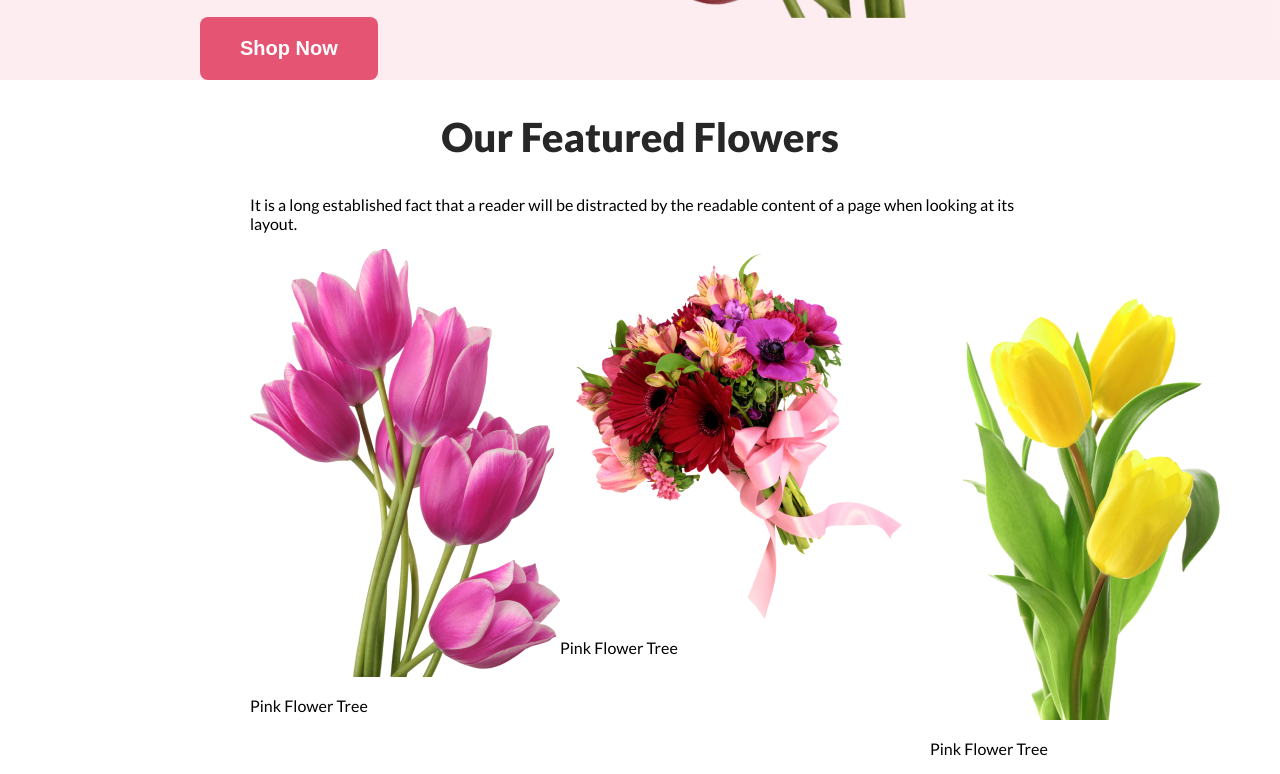
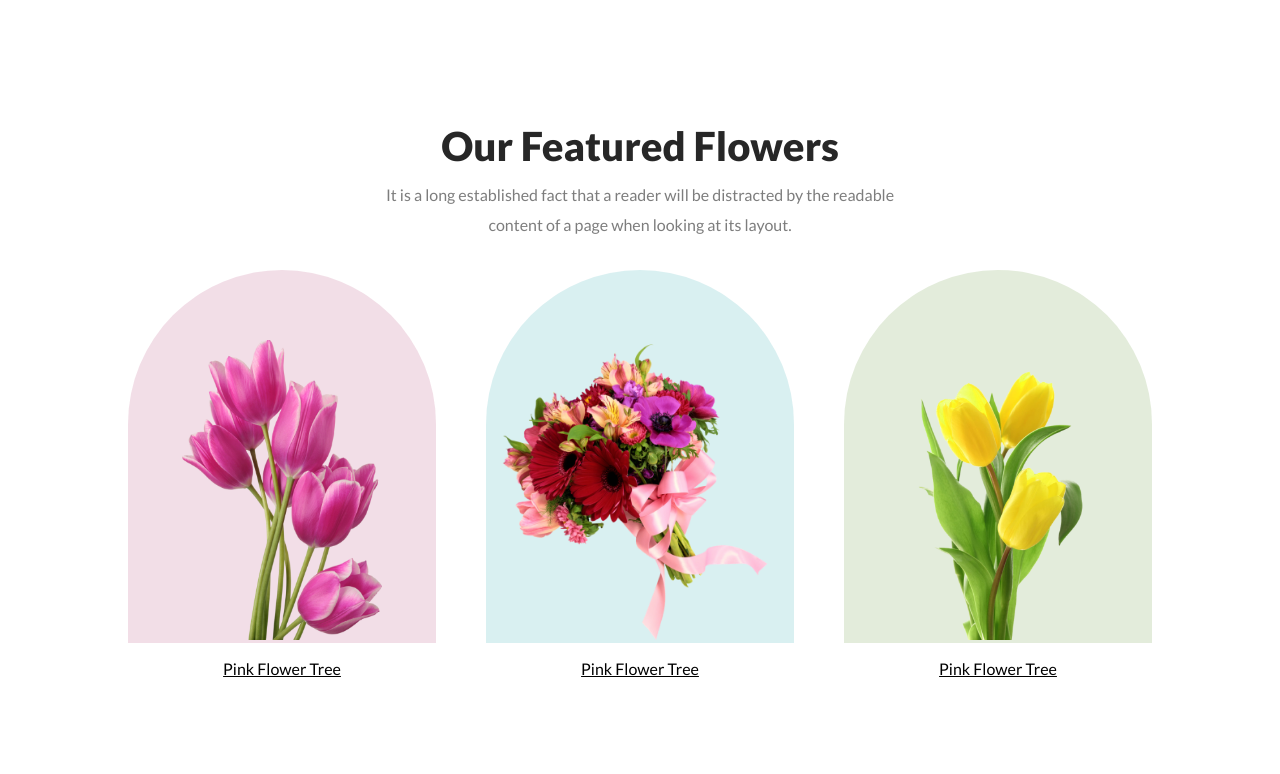
Before and after one commit to Rahamat725/flower-shop, a plain HTML site: page index.html in a window 1280 px wide. Shown: the part 725-1499 px from the top of the page. After the commit the page ends 1419 px from the top, so only its background shows below. Drawn offline with Linux system fonts and the light colour scheme.

Commit message:
feature section added

```diff
--- a/index.html
+++ b/index.html
@@ -25,7 +25,9 @@
                     a more-or-less normal distribution of letters.</p>
                 <button class="btn-primary">Shop Now</button>
             </div>
-            <img class="banner-img" src="Flower Asset/pngwing 10.png" alt="">
+           <div class="banner-img">
+            <img  src="Flower Asset/pngwing 10.png" alt="">
+           </div>
         </div>
 
     </header>
@@ -41,17 +43,17 @@
                 looking at its layout.</p>
             <div class="feature-content">
                 <div class="flower-box">
-                    <img src="Flower Asset/pngwing 6.png"alt="">
+                    <div id="feature-box-1"><img src="Flower Asset/pngwing 6.png"alt=""></div>
                     <p>Pink Flower Tree</p>
                 </div>
 
                 <div class="flower-box">
-                    <img src="Flower Asset/pngwing 5.png" alt="">
+                    <div id="feature-box-2"><img src="Flower Asset/pngwing 5.png" alt=""></div>
                     <p>Pink Flower Tree</p>
                 </div>
 
                 <div class="flower-box">
-                    <img src="Flower Asset/pngwing 7.png" alt="">
+                    <div id="feature-box-3"><img src="Flower Asset/pngwing 7.png" alt=""></div>
                     <p>Pink Flower Tree</p>
                 </div>
 
--- a/style/flower.css
+++ b/style/flower.css
@@ -1,5 +1,5 @@
 /* common shared style */
-.btn-primary{
+.btn-primary {
     border-radius: 8px;
     background: #E55473;
     padding: 20px 40px;
@@ -10,19 +10,24 @@ font-weight: 700;
 
 }
 
-body{
+body {
     font-family: 'Lato', sans-serif;
     margin: 0;
     padding: 0;
 }
+
 /* header related style */
-.header{
+.header {
     background: rgba(229, 84, 115, 0.10);
+    margin-bottom: 150px;
 }
 
+
 /* banner related style in header section */
-.banner{
-    padding: 50px 200px 0;
+.banner {
+    /* padding: 50px 150px 0; */
+    padding: 5% 12% 0%;
+
     display: flex;
     gap: 100px;
     align-items: center;
@@ -30,41 +35,124 @@ body{
 
 }
 
-.banner-img{
+.banner-content {
+    width: 50%;
+}
+
+.banner-img {
+    width: 50%;
+}
+
+.banner-img img {
     width: 500px;
 }
 
-.banner-title{
+.banner-title {
     color: #272727;
     font-size: 60px;
     font-weight: 800;
     margin-bottom: 20px;
 }
 
-.banner-description{
+.banner-description {
     color: rgba(39, 39, 39, 0.60);
-font-size: 16px;;
+    font-size: 16px;
+    ;
     font-weight: 400;
-line-height: 30px;
+    line-height: 20px;
     margin-top: 0;
     margin-bottom: 20px;
 }
 
 /* feature section related style */
-.feature-content{
-    display: flex;
+
+
+.feature-section {
+    /* width: 100%; */
+    /* text-align: center; */
+    margin: 0% 10% 0 10%;
 }
 
-.feature-section{
-    /* width: 100%; */
-    /* text-align: center; */
-    margin: 0 250px;
-}
-
-.feature-title{
+.feature-title {
     color: #272727;
     text-align: center;
     font-size: 40px;
     font-weight: 800;
+    margin-bottom: 0;
 
 }
+
+.feature-decription {
+    /* width: 60%; */
+    /* margin: auto; */
+    margin-left: 25%;
+    margin-right: 25%;
+    color: rgba(39, 39, 39, 0.60);
+    text-align: center;
+    font-size: 16px;
+    font-weight: 400;
+    line-height: 30px;
+    margin-top: 10px;
+    margin-bottom: 30px;
+}
+
+.feature-content {
+    display: flex;
+    gap: 50px;
+    /* width: 80%; */
+    /* margin: auto; */
+}
+
+#feature-box-1>img {
+    width: 200px;
+    height: 300px;
+}
+
+#feature-box-2>img {
+    width: 300px;
+    height: 300px;
+}
+
+#feature-box-3>img {
+    width: 200px;
+    height: 300px;
+}
+
+.flower-box {
+    width: 33%;
+    text-align: center;
+
+}
+
+.flower-box>div {
+    padding-top: 70px;
+
+}
+
+.flower-box #feature-box-1 {
+
+    border-radius: 300px 300px 0px 0px;
+    background: rgba(167, 33, 98, 0.15);
+    /* padding: 80px 70px 0 68px; */
+
+}
+
+.flower-box #feature-box-2 {
+
+    border-radius: 300px 300px 0px 0px;
+    background: rgba(5, 151, 160, 0.15);
+    /* padding: 80px 40px 53px */
+
+}
+
+.flower-box #feature-box-3 {
+
+    border-radius: 300px 300px 0px 0px;
+    background: rgba(71, 125, 17, 0.15);
+    /* padding: 50px 60px 0; */
+}
+
+.flower-box p {
+    text-align: center;
+    text-decoration: underline;
+}
```
Lines whose indentation alone changed are shown as unchanged.
